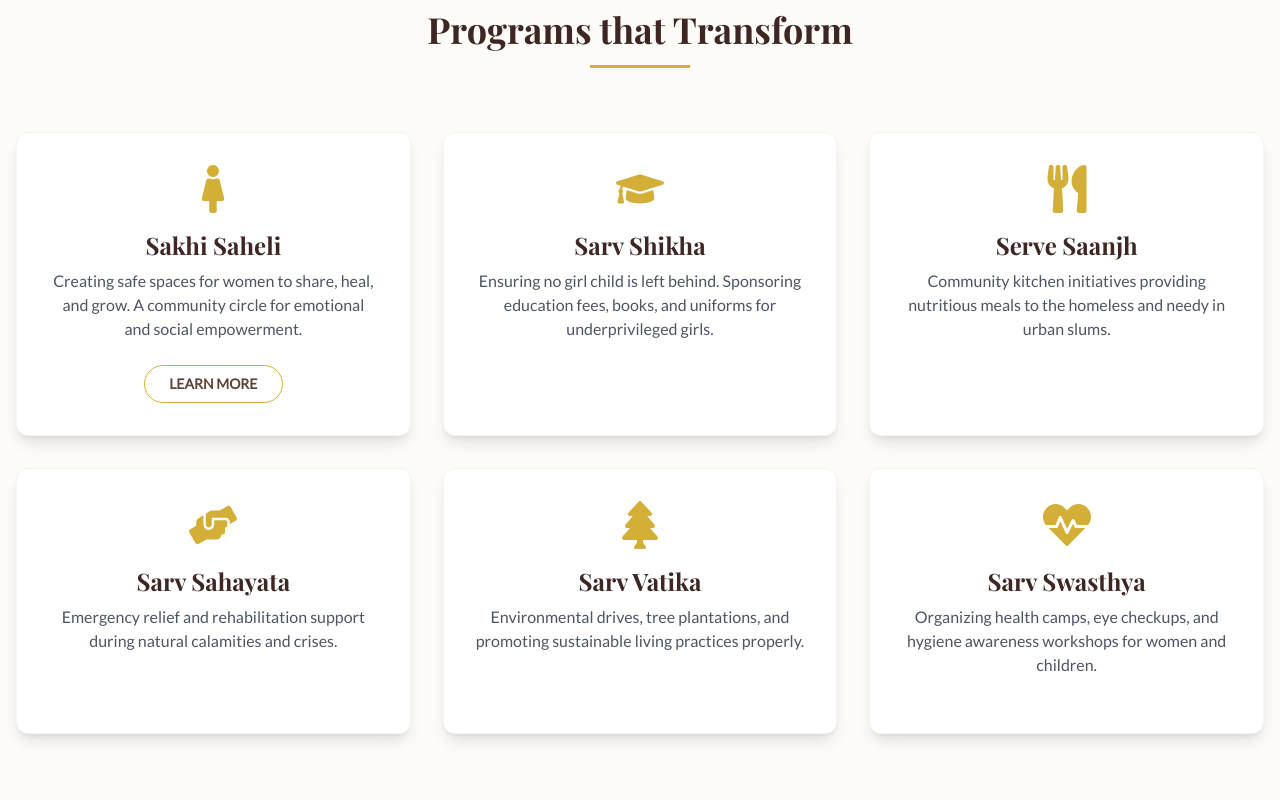
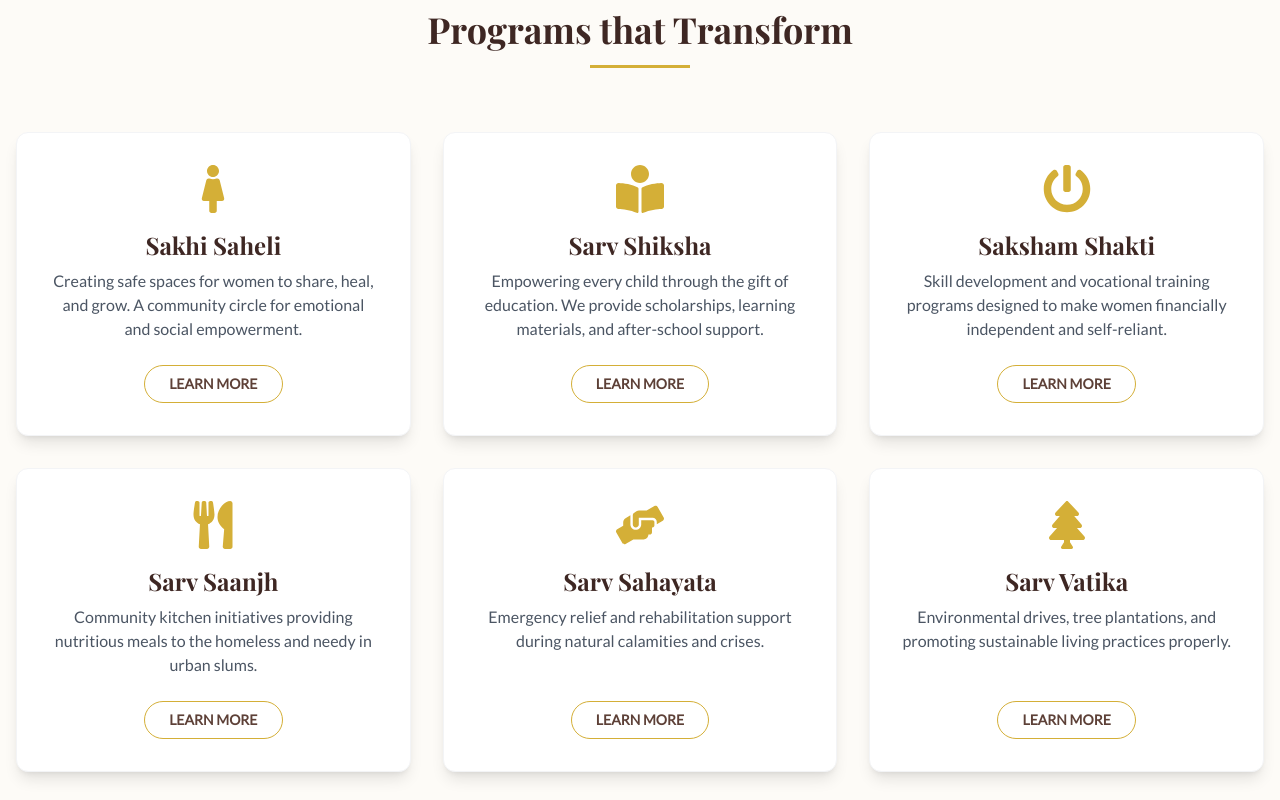
Before and after one commit to RizeonEnterprises/sarv-foundation, a React (Vite) app: page /initiatives in a window 1280 px wide. Shown: the part 720-1520 px from the top of the page. Built offline with nearby package versions, Linux system fonts and the light colour scheme.

Commit message:
Update Initiatives.tsx

```diff
--- a/src/pages/Initiatives.tsx
+++ b/src/pages/Initiatives.tsx
@@ -1,8 +1,56 @@
 import PageHero from '../components/PageHero';
-import { FaGraduationCap, FaFemale, FaUtensils, FaHandsHelping, FaTree, FaHeartbeat } from 'react-icons/fa';
+import {
+    FaFemale, FaUtensils, FaHandsHelping,
+    FaTree, FaHeartbeat, FaBookReader, FaPowerOff
+} from 'react-icons/fa';
 import { Link } from 'react-router-dom';
 
 const Initiatives = () => {
+    const initiativesData = [
+        {
+            id: "sakhi-saheli",
+            title: "Sakhi Saheli",
+            icon: <FaFemale className="text-5xl text-gold-accent mb-4" />,
+            description: "Creating safe spaces for women to share, heal, and grow. A community circle for emotional and social empowerment."
+        },
+        {
+            id: "sarv-shiksha",
+            title: "Sarv Shiksha",
+            icon: <FaBookReader className="text-5xl text-gold-accent mb-4" />,
+            description: "Empowering every child through the gift of education. We provide scholarships, learning materials, and after-school support."
+        },
+        {
+            id: "saksham-shakti",
+            title: "Saksham Shakti",
+            icon: <FaPowerOff className="text-5xl text-gold-accent mb-4" />,
+            description: "Skill development and vocational training programs designed to make women financially independent and self-reliant."
+        },
+        {
+            id: "serve-saanjh",
+            title: "Sarv Saanjh",
+            icon: <FaUtensils className="text-5xl text-gold-accent mb-4" />,
+            description: "Community kitchen initiatives providing nutritious meals to the homeless and needy in urban slums."
+        },
+        {
+            id: "sarv-sahayata",
+            title: "Sarv Sahayata",
+            icon: <FaHandsHelping className="text-5xl text-gold-accent mb-4" />,
+            description: "Emergency relief and rehabilitation support during natural calamities and crises."
+        },
+        {
+            id: "sarv-vatika",
+            title: "Sarv Vatika",
+            icon: <FaTree className="text-5xl text-gold-accent mb-4" />,
+            description: "Environmental drives, tree plantations, and promoting sustainable living practices properly."
+        },
+        {
+            id: "sarv-swasthya",
+            title: "Sarv Swasthya",
+            icon: <FaHeartbeat className="text-5xl text-gold-accent mb-4" />,
+            description: "Organizing health camps, eye checkups, and hygiene awareness workshops for women and children."
+        }
+    ];
+
     return (
         <>
             <PageHero
@@ -19,61 +67,21 @@ const Initiatives = () => {
                     </div>
 
                     <div className="grid grid-cols-1 md:grid-cols-2 lg:grid-cols-3 gap-8">
-                        {/* Sakhi Saheli - Featured */}
-                        <div className="bg-white p-8 rounded-xl shadow-lg border border-gray-100 flex flex-col items-center text-center hover:-translate-y-2 transition-transform duration-300">
-                            <FaFemale className="text-5xl text-gold-accent mb-4" />
-                            <h3 className="font-heading font-bold text-2xl text-dark-brown mb-2">Sakhi Saheli</h3>
-                            <p className="text-gray-600 mb-6 flex-grow">
-                                Creating safe spaces for women to share, heal, and grow. A community circle for emotional and social empowerment.
-                            </p>
-                            <Link to="/sakhi-saheli" className="px-6 py-2 border border-gold-accent text-primary-brown rounded-full font-bold text-sm uppercase hover:bg-gold-accent hover:text-white transition-colors">
-                                Learn More
-                            </Link>
-                        </div>
-
-                        {/* Sarv Shikha */}
-                        <div className="bg-white p-8 rounded-xl shadow-lg border border-gray-100 flex flex-col items-center text-center hover:-translate-y-2 transition-transform duration-300">
-                            <FaGraduationCap className="text-5xl text-gold-accent mb-4" />
-                            <h3 className="font-heading font-bold text-2xl text-dark-brown mb-2">Sarv Shikha</h3>
-                            <p className="text-gray-600 mb-6 flex-grow">
-                                Ensuring no girl child is left behind. Sponsoring education fees, books, and uniforms for underprivileged girls.
-                            </p>
-                        </div>
-
-                        {/* Serve Saanjh */}
-                        <div className="bg-white p-8 rounded-xl shadow-lg border border-gray-100 flex flex-col items-center text-center hover:-translate-y-2 transition-transform duration-300">
-                            <FaUtensils className="text-5xl text-gold-accent mb-4" />
-                            <h3 className="font-heading font-bold text-2xl text-dark-brown mb-2">Serve Saanjh</h3>
-                            <p className="text-gray-600 mb-6 flex-grow">
-                                Community kitchen initiatives providing nutritious meals to the homeless and needy in urban slums.
-                            </p>
-                        </div>
-
-                        {/* Additional Initiatives */}
-                        <div className="bg-white p-8 rounded-xl shadow-lg border border-gray-100 flex flex-col items-center text-center hover:-translate-y-2 transition-transform duration-300">
-                            <FaHandsHelping className="text-5xl text-gold-accent mb-4" />
-                            <h3 className="font-heading font-bold text-2xl text-dark-brown mb-2">Sarv Sahayata</h3>
-                            <p className="text-gray-600 mb-6 flex-grow">
-                                Emergency relief and rehabilitation support during natural calamities and crises.
-                            </p>
-                        </div>
-
-                        <div className="bg-white p-8 rounded-xl shadow-lg border border-gray-100 flex flex-col items-center text-center hover:-translate-y-2 transition-transform duration-300">
-                            <FaTree className="text-5xl text-gold-accent mb-4" />
-                            <h3 className="font-heading font-bold text-2xl text-dark-brown mb-2">Sarv Vatika</h3>
-                            <p className="text-gray-600 mb-6 flex-grow">
-                                Environmental drives, tree plantations, and promoting sustainable living practices properly.
-                            </p>
-                        </div>
-
-                        <div className="bg-white p-8 rounded-xl shadow-lg border border-gray-100 flex flex-col items-center text-center hover:-translate-y-2 transition-transform duration-300">
-                            <FaHeartbeat className="text-5xl text-gold-accent mb-4" />
-                            <h3 className="font-heading font-bold text-2xl text-dark-brown mb-2">Sarv Swasthya</h3>
-                            <p className="text-gray-600 mb-6 flex-grow">
-                                Organizing health camps, eye checkups, and hygiene awareness workshops for women and children.
-                            </p>
-                        </div>
-
+                        {initiativesData.map((item) => (
+                            <div key={item.id} className="bg-white p-8 rounded-xl shadow-lg border border-gray-100 flex flex-col items-center text-center hover:-translate-y-2 transition-transform duration-300">
+                                {item.icon}
+                                <h3 className="font-heading font-bold text-2xl text-dark-brown mb-2">{item.title}</h3>
+                                <p className="text-gray-600 mb-6 flex-grow">
+                                    {item.description}
+                                </p>
+                                <Link
+                                    to={`/initiative/${item.id}`}
+                                    className="px-6 py-2 border border-gold-accent text-primary-brown rounded-full font-bold text-sm uppercase hover:bg-gold-accent hover:text-white transition-colors"
+                                >
+                                    Learn More
+                                </Link>
+                            </div>
+                        ))}
                     </div>
                 </div>
             </section>
```
